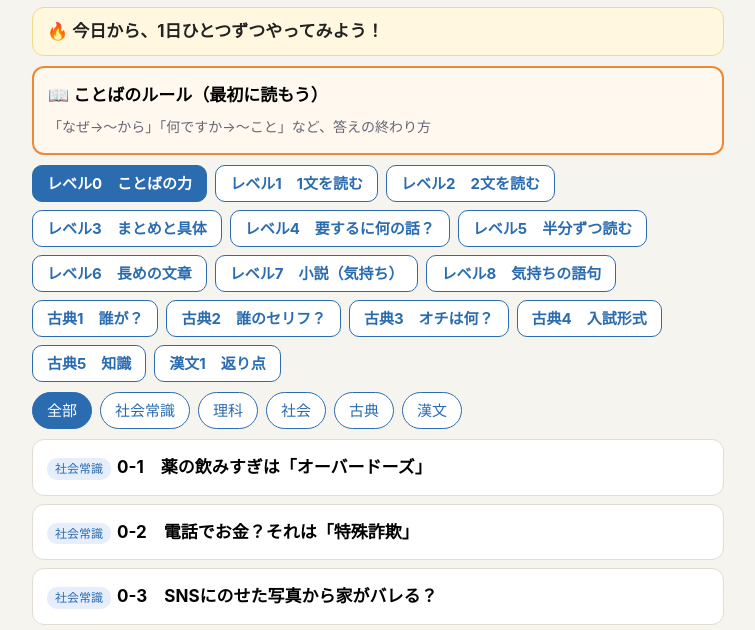
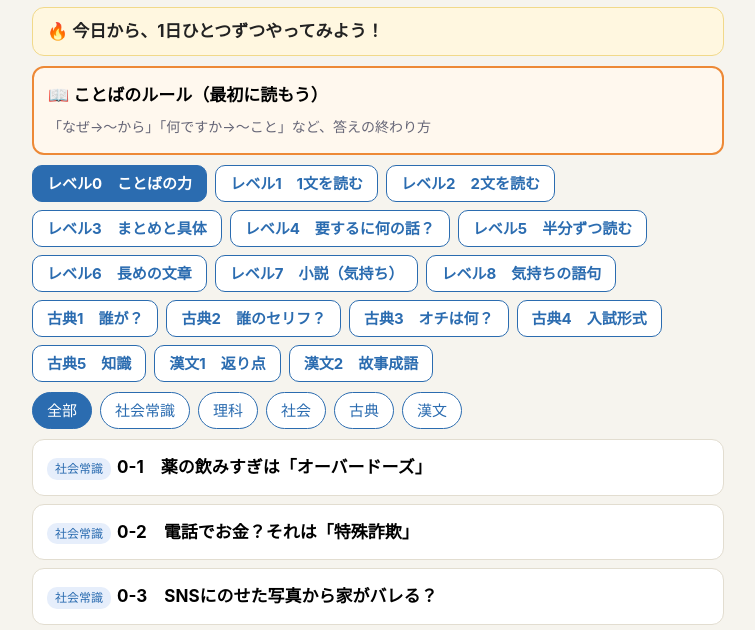
Before and after one commit to jimbeam71/chugaku-kokugo, a plain HTML site: page public/index.html in a window 1280 px wide. Shown: the part 126-756 px from the top of the page, without its empty margins (262-1017 px from the left). Drawn offline with Linux system fonts and the light colour scheme.

Commit message:
漢文2（故事成語）サンプル：矛盾・蛇足
Co-Authored-By: Claude Sonnet 5.5 <noreply@anthropic.com>
Claude-Session: https://claude.ai/code/session_017eHGv7nz24iEFhX13dcYVz

```diff
--- /dev/null
+++ b/public/data/level15.json
@@ -0,0 +1,139 @@
+{
+ "level": 15,
+ "title": "漢文2　故事成語",
+ "units": [
+  {
+   "id": "kb2-01",
+   "tag": "漢文",
+   "stage": "漢文2 故事成語",
+   "title": "矛盾（むじゅん）",
+   "text": "",
+   "story": [
+    "昔の中国・楚（そ）の国の市場で、盾（たて）と矛（ほこ：やり）を売っている商人がいました。"
+   ],
+   "kanbun": [
+    "楚人有⟨下⟩鬻⟨二⟩盾与⟨一レ⟩矛者⟨上⟩。",
+    "誉⟨レ⟩之曰、吾盾之堅、莫⟨二⟩能陥⟨一⟩也。",
+    "又誉⟨二⟩其矛⟨一⟩曰、吾矛之利、於⟨レ⟩物無⟨レ⟩不⟨レ⟩陥也。",
+    "或曰、以⟨二⟩子之矛⟨一⟩、陥⟨二⟩子之盾⟨一⟩、何如。",
+    "其人弗⟨レ⟩能⟨レ⟩応也。"
+   ],
+   "kudashi": "楚人に盾と矛とを鬻ぐ者有り。之を誉めて曰はく、「吾が盾の堅きこと、能く陥すもの莫きなり。」と。又其の矛を誉めて曰はく、「吾が矛の利なること、物に於いて陥さざる無きなり。」と。或ひと曰はく、「子の矛を以て、子の盾を陥さば何如。」と。其の人応ふること能はざるなり。",
+   "yaku": "楚の人で、盾と矛を売る者がいた。盾をほめて「わたしの盾のかたいことといったら、つき通せるものはない」と言った。また矛をほめて「わたしの矛のするどいことといったら、つき通せない物はない」と言った。ある人が「あなたの矛で、あなたの盾をついたら、どうなるのか」と言った。その人は答えることができなかった。",
+   "questions": [
+    {
+     "kind": "誰のセリフ？",
+     "q": "「子の矛を以て、子の盾を陥さば何如。」（あなたの矛で、あなたの盾をついたらどうなるのか）と言ったのは誰ですか？",
+     "choices": [
+      "或ひと（ある人）",
+      "盾と矛を売る人",
+      "作者"
+     ],
+     "ans": 0,
+     "exp": "「或ひと曰はく」とあります。「曰はく」＝言うことには。その前の「或ひと」が言った人です。",
+     "rule": "k-quote",
+     "hint": "書き下し文と現代語訳を見て、「曰はく」の前の人をさがそう。"
+    },
+    {
+     "kind": "なぜ？",
+     "q": "商人が答えられなかったのは、なぜですか？",
+     "choices": [
+      "「何でもつき通す矛」と「何もつき通せない盾」は、両方本当になることはないから。",
+      "ある人の言葉が、むずかしくて分からなかったから。",
+      "矛と盾が、もう売り切れていたから。",
+      "ある人が、こわい顔をしていたから。"
+     ],
+     "ans": 0,
+     "exp": "矛が盾をつき通せば「盾はかたい」がうそ。つき通せなければ「矛はするどい」がうそ。どちらを答えても、自分の言葉がうそになってしまいます。答えは「〜から」で終わります。"
+    },
+    {
+     "kind": "意味",
+     "q": "故事成語「矛盾」の意味は？",
+     "choices": [
+      "前と後の話のつじつまが合わないこと。",
+      "強い武器を持っていること。",
+      "人の話をよく聞かないこと。",
+      "よい物を高く売ること。"
+     ],
+     "ans": 0,
+     "exp": "「言っていることのつじつまが合わない」ことを「矛盾している」と言います。例：「早起きは苦手だけど、毎朝5時に起きている」。"
+    }
+   ],
+   "vocab": [],
+   "ochi": [
+    "商人は、盾も矛も売りたくて「どんな物も通さない盾」「どんな物も通す矛」と、両方を大げさにほめました。",
+    "でも、その矛でその盾をついたらどうなる？と聞かれて、何も言えなくなりました。",
+    "➡ 故事成語「矛盾」＝つじつまが合わないこと。"
+   ],
+   "point": "故事成語は「お話のオチ」がそのまま意味になる。",
+   "link": "故事成語＝昔の中国のお話から生まれた言葉。お話とセットでおぼえよう。"
+  },
+  {
+   "id": "kb2-02",
+   "tag": "漢文",
+   "stage": "漢文2 故事成語",
+   "title": "蛇足（だそく）",
+   "text": "",
+   "story": [
+    "昔の中国・楚の国で、ある人が家来たちに、1杯のお酒をくれました。",
+    "みんなで分けるには少ない。そこで「地面に蛇の絵を、いちばん早くかいた人がお酒を飲める」という競争をすることになりました。"
+   ],
+   "kanbun": [
+    "一人蛇先成。",
+    "引⟨レ⟩酒且⟨レ⟩飲⟨レ⟩之、乃左手持⟨レ⟩卮、右手画⟨レ⟩蛇曰、吾能為⟨二⟩之足⟨一⟩。",
+    "未⟨レ⟩成、一人之蛇成。",
+    "奪⟨二⟩其卮⟨一⟩曰、蛇固無⟨レ⟩足。子安能為⟨二⟩之足⟨一⟩。",
+    "遂飲⟨二⟩其酒⟨一⟩。為⟨二⟩蛇足⟨一⟩者、終亡⟨二⟩其酒⟨一⟩。"
+   ],
+   "kudashi": "一人の蛇先づ成る。酒を引きて且に之を飲まんとし、乃ち左手に卮を持ち、右手に蛇を画きて曰はく、「吾能く之が足を為る。」と。未だ成らざるに、一人の蛇成る。其の卮を奪ひて曰はく、「蛇は固より足無し。子安くんぞ能く之が足を為らん。」と。遂に其の酒を飲む。蛇足を為る者、終に其の酒を亡ふ。",
+   "yaku": "一人が、最初に蛇の絵をかき上げた。酒を引きよせて飲もうとし、左手に杯を持ち、右手で蛇をかきながら「わたしは足までかけるぞ」と言った。（足を）かき終わらないうちに、別の一人の蛇ができた。その杯をうばって「蛇には、もともと足はない。君は、どうして足なんかかけるのか」と言って、とうとうその酒を飲んでしまった。蛇の足をかいた者は、結局その酒を失った。",
+   "questions": [
+    {
+     "kind": "誰のセリフ？",
+     "q": "「吾能く之が足を為る。」（わたしは足までかけるぞ）と言ったのは誰ですか？",
+     "choices": [
+      "最初に蛇をかき上げた人",
+      "二番目に蛇をかき上げた人",
+      "作者"
+     ],
+     "ans": 0,
+     "exp": "「一人の蛇先づ成る」＝最初にかき上げた人が、よゆうを見せて、足までかき始めました。",
+     "rule": "k-quote",
+     "hint": "書き下し文と現代語訳を見て、「曰はく」の前の人をさがそう。"
+    },
+    {
+     "kind": "なぜ？",
+     "q": "最初にかき上げた人が、酒を飲めなかったのは、なぜですか？",
+     "choices": [
+      "よけいな足をかいているあいだに、別の人が蛇をかき上げ、「蛇に足はない」と言われたから。",
+      "酒を引きよせたときに、こぼしてしまったから。",
+      "蛇の絵が下手で、みんなに笑われたから。",
+      "最初から、酒を飲むつもりがなかったから。"
+     ],
+     "ans": 0,
+     "exp": "足をかいたせいで、それはもう「蛇」ではなくなりました。そのすきに二番目の人がかき上げ、酒をうばいました。答えは「〜から」で終わります。"
+    },
+    {
+     "kind": "意味",
+     "q": "故事成語「蛇足」の意味は？",
+     "choices": [
+      "よけいなつけたし。なくてもよいもの。",
+      "蛇がにがてなこと。",
+      "いちばん早く仕事をすること。",
+      "人のものをうばうこと。"
+     ],
+     "ans": 0,
+     "exp": "「最後の一言は蛇足だった」のように、よけいなつけたしを「蛇足」と言います。"
+    }
+   ],
+   "vocab": [],
+   "ochi": [
+    "一番にかき上げた人は、よゆうを見せようと、蛇に足までかき足しました。",
+    "そのあいだに、別の人がかき上げて「蛇に足はない」と、酒をうばってしまいました。",
+    "➡ 故事成語「蛇足」＝よけいなつけたし。よけいなことをすると、せっかくの成功までだめにする。"
+   ],
+   "point": "「〜曰はく」＝〜が言うことには。セリフを言った人は「曰はく」の前。",
+   "link": "故事成語＝昔の中国のお話から生まれた言葉。お話とセットでおぼえよう。"
+  }
+ ]
+}
--- a/public/index.html
+++ b/public/index.html
@@ -27,6 +27,8 @@ button{font:inherit;cursor:pointer}
 .chr{display:flex;flex-wrap:wrap;gap:8px;margin:6px 0}.chr span{background:#f3e8ff;border-radius:10px;padding:4px 10px;font-size:15px}
 .badge.漢文{background:#ffe4e6;color:#be123c}
 span.kv{display:inline-block;writing-mode:vertical-rl;vertical-align:middle;background:#fff;border:1px solid #f3c6cc;border-radius:6px;padding:8px 18px 8px 14px;margin:4px;font-size:24px;line-height:1.25;letter-spacing:4px;font-family:"Hiragino Mincho ProN","Yu Mincho","Noto Serif JP",serif}
+.kvb{display:flex;flex-direction:row-reverse;flex-wrap:wrap;justify-content:flex-start;align-items:flex-start;gap:2px;overflow-x:auto}
+.kvb span.kv{margin:2px}
 span.kc{position:relative;display:inline-block}
 span.ko{position:absolute;right:-15px;top:12px;font-size:12px;line-height:1.05;letter-spacing:0;color:#222;font-family:sans-serif}
 span.kt{position:absolute;left:-9px;bottom:-2px;font-size:13px;line-height:1;letter-spacing:0;color:#be123c;font-weight:bold;writing-mode:horizontal-tb;font-family:sans-serif}
@@ -94,7 +96,7 @@ function shuffle(n) { const a = [...Array(n).keys()]; for (let i = n - 1; i > 0;
 
 let DATA = null, LEV = [], RULES = [], cur = 0, filter = '全部';
 function label(u){for(let i=0;i<LEV.length;i++){const j=LEV[i].units.findIndex(x=>x.id===u.id);if(j>=0){const m=(u.stage||'').match(/^(古典|漢文)(\d+)/);return (m?m[2]:i)+'-'+(j+1);}}return u.id;}
-const LV_NAMES = ["レベル0　ことばの力", "レベル1　1文を読む", "レベル2　2文を読む", "レベル3　まとめと具体", "レベル4　要するに何の話？", "レベル5　半分ずつ読む", "レベル6　長めの文章", "レベル7　小説（気持ち）", "レベル8　気持ちの語句", "古典1　誰が？", "古典2　誰のセリフ？", "古典3　オチは何？", "古典4　入試形式", "古典5　知識", "漢文1　返り点"];
+const LV_NAMES = ["レベル0　ことばの力", "レベル1　1文を読む", "レベル2　2文を読む", "レベル3　まとめと具体", "レベル4　要するに何の話？", "レベル5　半分ずつ読む", "レベル6　長めの文章", "レベル7　小説（気持ち）", "レベル8　気持ちの語句", "古典1　誰が？", "古典2　誰のセリフ？", "古典3　オチは何？", "古典4　入試形式", "古典5　知識", "漢文1　返り点", "漢文2　故事成語"];
 const app = document.getElementById('app');
 
 function streakHtml() {
@@ -132,6 +134,14 @@ function startUnit(id) {
 }
 
 function bodyHtml(u) {
+  if (u.kanbun) {
+    let h = '';
+    if (u.story) h += '<div class="para" style="font-size:16px;line-height:1.8;margin-bottom:10px"><b>📜 これまでのお話</b><br>' + u.story.map(rb).join('<br>') + '</div>';
+    h += '<div class="sub">漢文（右の行から読む）</div><div class="kvb">' + u.kanbun.map(l => rb('《' + l + '》')).join('') + '</div>';
+    h += '<div class="para" style="font-size:16px;line-height:1.9;margin-top:10px"><b>書き下し文</b><br>' + rb(u.kudashi) + '</div>';
+    h += '<div class="sub" style="margin-top:8px;line-height:1.8"><b>現代語訳</b><br>' + rb(u.yaku) + '</div>';
+    return h;
+  }
   if (u.expl) return '<div style="font-size:16px;line-height:2.1">' + u.expl.map(rb).join('<br>') + '</div>';
   if (!u.kobun) return fmt(u.text);
   let h = '';
@@ -311,7 +321,7 @@ function review() {
   window.scrollTo(0, 0);
 }
 
-Promise.all(["data/level0.json", "data/level1.json", "data/level2.json", "data/level3.json", "data/level8.json", "data/level6.json", "data/level4.json", "data/level5.json", "data/level7.json", "data/level9.json", "data/level10.json", "data/level11.json", "data/level12.json", "data/level13.json", "data/level14.json"].map(f => fetch(f, { cache: "no-cache" }).then(r => r.json())))
+Promise.all(["data/level0.json", "data/level1.json", "data/level2.json", "data/level3.json", "data/level8.json", "data/level6.json", "data/level4.json", "data/level5.json", "data/level7.json", "data/level9.json", "data/level10.json", "data/level11.json", "data/level12.json", "data/level13.json", "data/level14.json", "data/level15.json"].map(f => fetch(f, { cache: "no-cache" }).then(r => r.json())))
   .then(ls => { LEV = ls; RULES = ls[0].rules; DATA = LEV[cur]; home(); })
   .catch(() => { app.textContent = 'データを読みこめませんでした。'; });
 </script>
```
